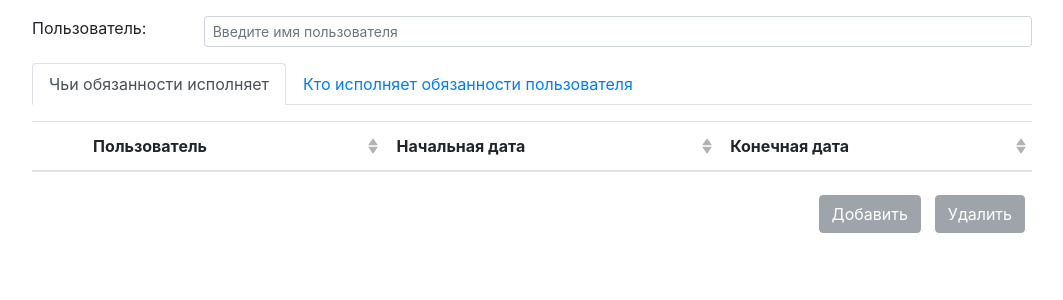
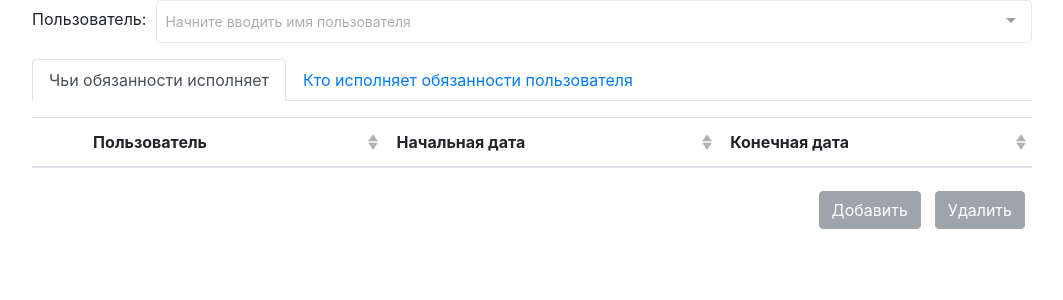
Before and after one commit to nmarusov/cml-users, a Vue app in the folder frontend/: page / in a window 1280 px wide. Shown: the top 300 px of the page, without its empty margins (108-1171 px from the left). Built offline with nearby package versions, Linux system fonts and the light colour scheme; no server answers.

Commit message:
Заменён элемент ввода основного пользователя.

```diff
--- a/frontend/src/components/Tabs.vue
+++ b/frontend/src/components/Tabs.vue
@@ -1,43 +1,26 @@
 <template>
   <div id="form">
-    <b-row>
-      <b-col sm="2">
-        <label class="mt-3 mb-3" size="sm">Пользователь:</label>
-      </b-col>
-      <b-col sm="10">
-        <b-form-input
-          class="mt-3 mb-3"
-          size="sm"
-          type="search"
-          v-model="filterCriteria"
-          v-on:click="toggleDropDown()"
-          v-on:keyup.enter="selectItem()"
-          placeholder="Введите имя пользователя"
-        ></b-form-input>
-        <b-collapse id="drop-down">
-          <b-table
-            no-border-collapse
-            ref="collapsibleTable"
-            responsive="sm"
-            selectable
-            select-mode="single"
-            sticky-header="200px"
-            thead-class="d-none"
-            v-model="filteredRows"
-            :fields="selectFields"
-            :filter="filterCriteria"
-            :items="users"
-            @row-selected="dropdownRowSelected"
-          ></b-table>
-        </b-collapse>
-      </b-col>
-    </b-row>
+    <b-form-group
+      id="fieldset-horizontal"
+      label-cols-sm="auto"
+      label-cols-lg="auto"
+      label="Пользователь:"
+      label-for="user-selector"
+    >
+      <multiselect
+        v-model="user"
+        :options="users"
+        placeholder="Начните вводить имя пользователя"
+        label="name"
+        track-by="name"
+        @input="updateTables()"
+      ></multiselect>
+    </b-form-group>
     <b-tabs content-class="mt-3" v-model="tabIndex">
       <b-tab title="Чьи обязанности исполняет" active>
         <b-table
           :fields="substitutedFields"
           :items="substituted"
-          :keyword="userName"
           selectable
           select-mode="multi"
           @row-selected="onRowSelected"
@@ -63,16 +46,12 @@
         <b-button
           class="form-button"
           v-b-modal.adding-substituted
-          :disabled="userId == undefined"
+          :disabled="user == undefined"
           >Добавить</b-button
         >
       </b-tab>
       <b-tab title="Кто исполняет обязанности пользователя">
-        <b-table
-          :fields="deputiesFields"
-          :items="deputies"
-          :keyword="userName"
-        ></b-table>
+        <b-table :fields="deputiesFields" :items="deputies"></b-table>
       </b-tab>
     </b-tabs>
     <b-modal
@@ -155,8 +134,7 @@ export default {
   data() {
     return {
       tabIndex: 0,
-      userName: "",
-      userId: undefined,
+      user: undefined,
       substituted: [],
       selectedSubstituted: [],
       deputies: [],
@@ -218,7 +196,7 @@ export default {
       });
 
       client
-        .post(`/users/substituted/${this.userId}/add`, this.addedUsers)
+        .post(`/users/substituted/${this.user.id}/add`, this.addedUsers)
         .then((response) => {
           if (response.status != 200) {
             return;
@@ -242,7 +220,7 @@ export default {
       // Получить соответствующий список пользователей
       // для указанного пользователя
       client
-        .get(`/users/substituted/${this.userId}`)
+        .get(`/users/substituted/${this.user.id}`)
         .then((response) => {
           this.substituted = response.data.users;
         })
@@ -252,7 +230,7 @@ export default {
     },
     updateDeputies() {
       client
-        .get(`/users/deputies/${this.userId}`)
+        .get(`/users/deputies/${this.user.id}`)
         .then((response) => {
           this.deputies = response.data.users;
         })
@@ -264,24 +242,6 @@ export default {
       this.updateSubstituted();
       this.updateDeputies();
     },
-    toggleDropDown() {
-      this.$root.$emit("bv::toggle::collapse", "drop-down");
-    },
-    selectItem() {
-      if (this.filteredRows.length === 1) {
-        this.$refs.collapsibleTable.selectRow(0);
-      }
-    },
-    dropdownRowSelected(rowArray) {
-      // No rows or 1 row can be selected
-      if (rowArray.length === 1) {
-        this.$emit("item-selected", rowArray[0]);
-        this.filterCriteria = rowArray[0].name;
-        this.toggleDropDown();
-        this.userId = rowArray[0].id;
-        this.updateTables();
-      }
-    },
     removeSubstituted() {
       let users = [];
 
@@ -290,7 +250,7 @@ export default {
       });
 
       client
-        .post(`/users/substituted/${this.userId}/remove`, users)
+        .post(`/users/substituted/${this.user.id}/remove`, users)
         .then((response) => {
           if (response.status != 200) {
             return;
```
